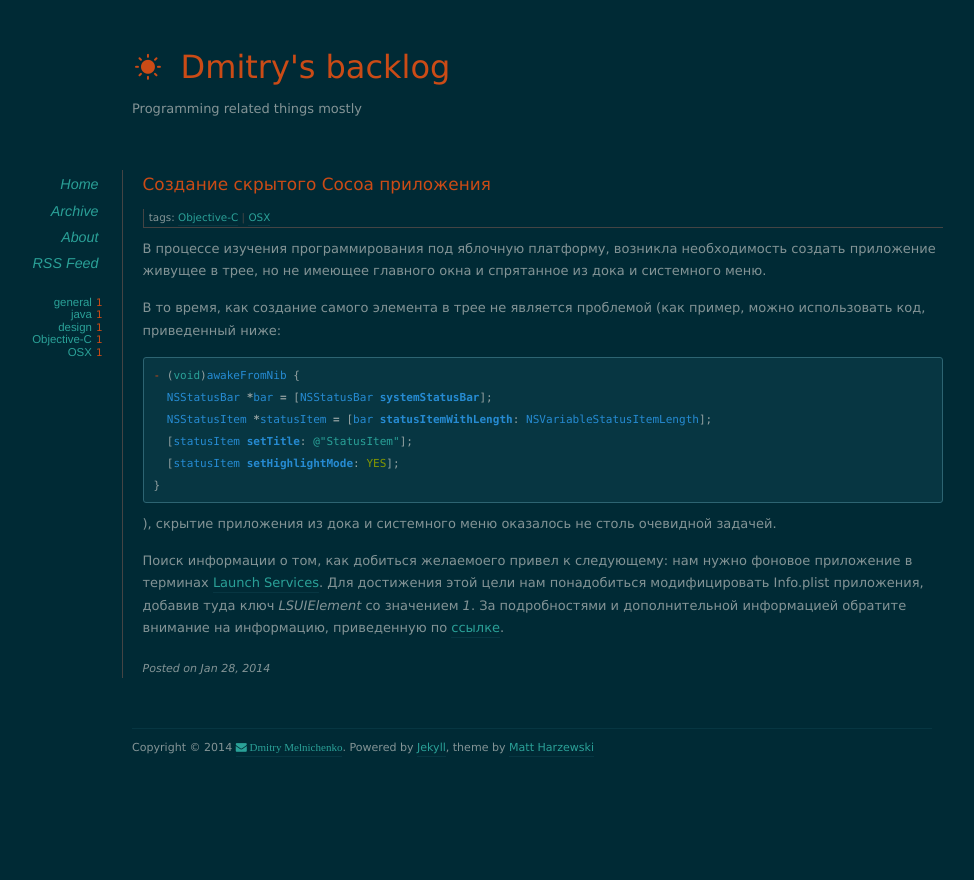
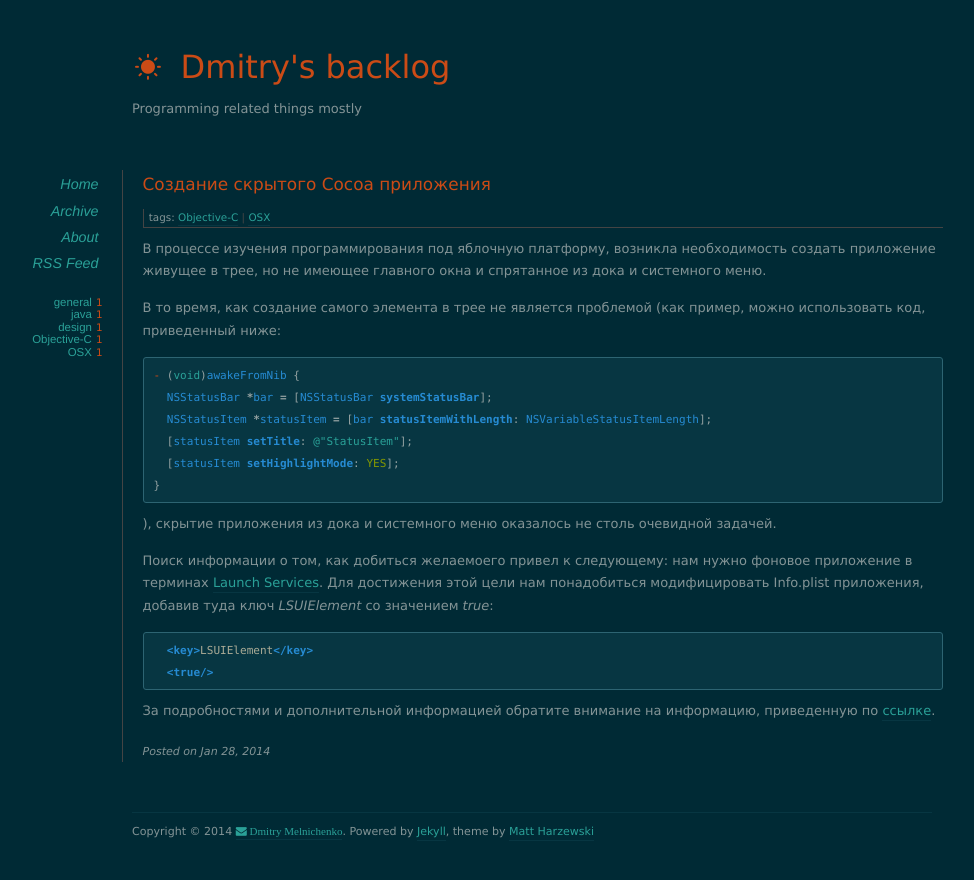
Before and after one commit to slothspot/slothspot.github.io, a Jekyll site: the page built from _posts/2014-01-28-hiden-cocoa-application.md, in a window 1280 px wide. Shown: the top 880 px of the page, without its empty margins (108-1082 px from the left). Built offline with Jekyll 4.4.1, drawn with Linux system fonts in a browser that asks for light colours; nearby versions of some CDN libraries; Markdown is read by kramdown in place of the engine named in the settings.

Commit message:
Fix LSUIElement value in previous post

```diff
--- a/_posts/2014-01-28-hiden-cocoa-application.md
+++ b/_posts/2014-01-28-hiden-cocoa-application.md
@@ -27,8 +27,12 @@ tags:
 Поиск информации о том, как добиться желаемоего привел к следующему:
 нам нужно фоновое приложение в терминах [Launch Services][ls]. Для
 достижения этой цели нам понадобиться модифицировать Info.plist
-приложения, добавив туда ключ *LSUIElement* со значением *1*. За
-подробностями и дополнительной информацией обратите внимание на информацию,
+приложения, добавив туда ключ *LSUIElement* со значением *true*:
+{% highlight xml %}
+  <key>LSUIElement</key>
+  <true/>
+{% endhighlight %}
+За подробностями и дополнительной информацией обратите внимание на информацию,
 приведенную по [ссылке][lsk].
 
 [ls]: https://developer.apple.com/library/mac/documentation/Carbon/Conceptual/LaunchServicesConcepts/LSCIntro/LSCIntro.html "Launch Services Introduction"
```
